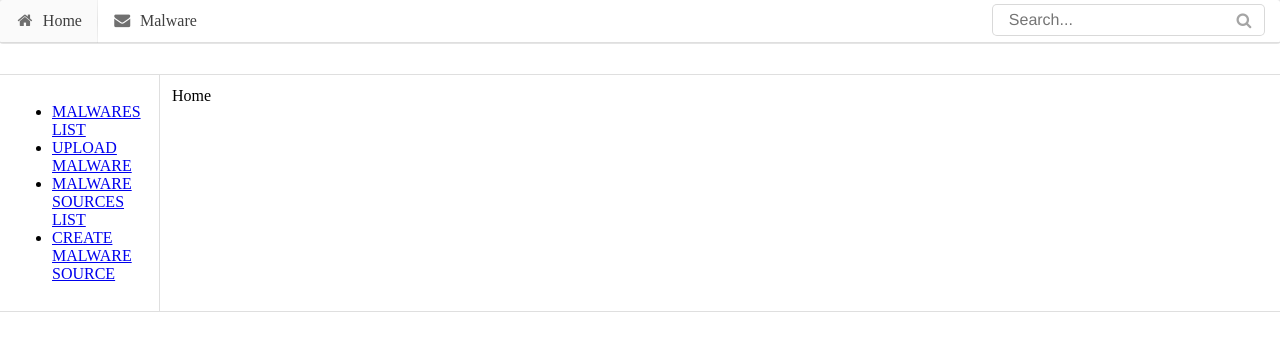
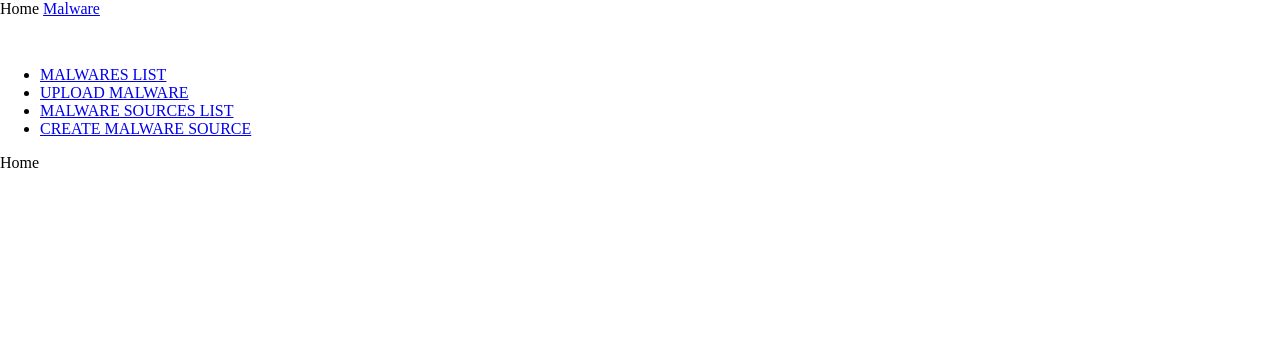
Before and after one commit to spitfire-sidra/mazu, a Django app: template malware/templates/malware_base.html in a window 1280 px wide. Shown: the top 351 px of the page. Run offline with Django 3.2, Linux system fonts and the light colour scheme; the template is opened without the code that fills it, so the values that code supplies are empty; some libraries are stand-ins or nearby versions.

Commit message:
strip some html elements

```diff
--- a/templates/base.html
+++ b/templates/base.html
@@ -1,3 +1,4 @@
+{% load staticfiles %}
 <!DOCTYPE html>
 <html>
   <head>
@@ -6,7 +7,6 @@
     {% include 'base_head.html' %}
   </head>
   <body>
-    <div class="ui celled grid">
   <div class="row">
   {% block menu %}
     {% include 'base_menu.html' %}
@@ -78,6 +78,8 @@
   {% block footer %}
   {% endblock footer %}
   </div>
-    </div>
+  <script src="//ajax.googleapis.com/ajax/libs/jquery/2.0.3/jquery.min.js"></script>
+  {% block javascript %}
+  {% endblock javascript %}
   </body>
 </html>
--- a/templates/base_menu.html
+++ b/templates/base_menu.html
@@ -1,17 +1,3 @@
 {% load coretags %}
-<div class="ui menu">
-  <a class="item {% active request "^/$" %}">
-    <i class="home icon"></i> Home
-  </a>
-  <a class="item {% active request "^/malware/list/$" %}" href="{% url 'malware_list' %}">
-    <i class="mail icon"></i> Malware
-  </a>
-  <div class="right menu">
-    <div class="item">
-      <div class="ui icon input">
-        <input type="text" placeholder="Search...">
-        <i class="search link icon"></i>
-      </div>
-    </div>
-  </div>
-</div>
+<a class="item {% active request "^/$" %}">Home</a>
+<a class="item {% active request "^/malware/list/$" %}" href="{% url 'malware_list' %}">Malware</a>
--- /dev/null
+++ b/templates/error.html
@@ -0,0 +1 @@
+{% extends 'base.html' %}
```
Lines whose indentation alone changed are shown as unchanged.
